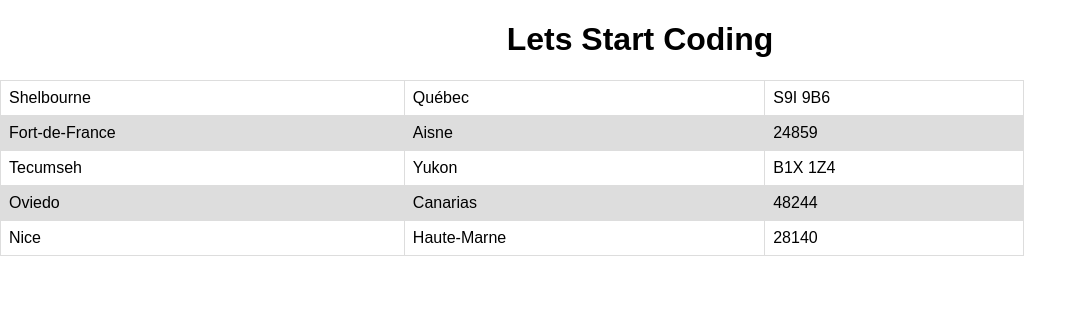
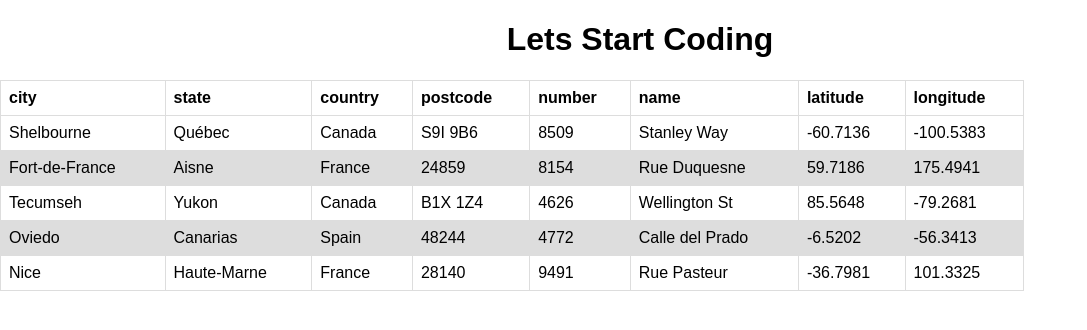
Before and after one commit to pramodmg/nodejs-react-bootcamp, a React (Create React App) app: page / in a window 1280 px wide. Shown: the top 330 px of the page, without its empty margins (0-1087 px from the left). Built offline with nearby package versions, Linux system fonts and the light colour scheme.

Commit message:
added helper component for flatten

```diff
--- a/src/App.js
+++ b/src/App.js
@@ -2,28 +2,64 @@ import React, { useEffect, useState } from 'react';
 import axios from 'axios';
 import users from "./data.json"
 import './App.css';
-const filteredLocations = users.results.map(({location}) => location)
+import { restElement } from '@babel/types';
 
+
+const filteredLocations = users.results.map(({location}) => {
+  const { street, timezone, coordinates, ...rest } = location;
+  return {
+    ...rest,
+    number: street.number,
+    name: street.name,
+    latitude: coordinates.latitude,
+    longitude: coordinates.longitude,
+  }
+})
+
+const getAllHeaders = (data) => {
+  console.log(' Object.keys', Object.keys(data));
+  return Object.keys(data);
+  // return Object.keys(data).reduce((key, value) => {});
+};
 /**
  *
  * Create a Table Component And move the Table logic to the New Component
  * Pass data to the component as props
+ * Pass the sort column as a prop to the new table
  */
 
 
 function App() {
-  const [locations, setAllLocation] = useState(filteredLocations);
+  const allHeaders = getAllHeaders(filteredLocations[0])
+  const [locations, setAllLocation] = useState({
+    headers: allHeaders,
+    data: filteredLocations,
+  });
+
+  const sortColumn = (sortKey) => {
+    console.log(sortKey)
+  }
+
+
   return (
     <div className="App">
       <h1> Lets Start Coding</h1>
       <table>
-
+      <thead>
+          <tr>
+            {locations.headers.map((each, eachKey) => (
+              <th key={eachKey} onClick={() => sortColumn(each)}>
+                {each}
+              </th>
+            ))}
+          </tr>
+        </thead>
         <tbody>
-          {locations.map((eachLoc, eachLocIndex) => (
+          {locations.data.map((eachLoc, eachLocIndex) => (
             <tr key={eachLocIndex}>
-              <td>{eachLoc.city}</td>
-              <td>{eachLoc.state}</td>
-              <td>{eachLoc.postcode}</td>
+              {locations.headers.map((header, headerInd) => (
+                <td key={headerInd}>{eachLoc[header]}</td>
+              ))}
             </tr>
           ))}
         </tbody>
```
